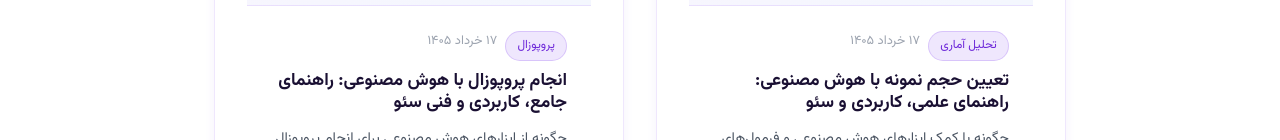
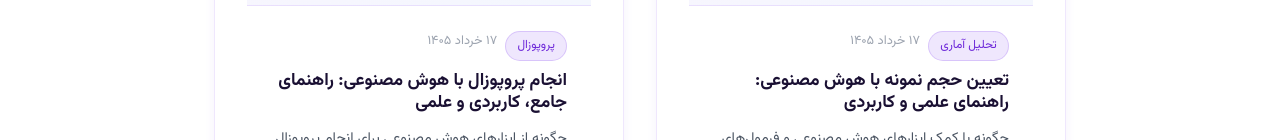
Before and after one commit to diginoron/thesis, a Next.js app: page /blog in a window 1280 px wide. Shown: the part 660-800 px from the top of the page. Built offline with nearby package versions, Linux system fonts and the light colour scheme.

Commit message:
feat(blog): add new SEO article about writing proposal problem statement with AI

```diff
--- a/app/blog/page.tsx
+++ b/app/blog/page.tsx
@@ -16,7 +16,7 @@ const posts = [
     emoji: "📊",
     date: "۱۷ خرداد ۱۴۰۵",
     category: "تحلیل آماری",
-    title: "تعیین حجم نمونه با هوش مصنوعی: راهنمای علمی، کاربردی و سئو",
+    title: "تعیین حجم نمونه با هوش مصنوعی: راهنمای علمی و کاربردی",
     desc: "چگونه با کمک ابزارهای هوش مصنوعی و فرمول‌های آماری حجم نمونه بهینه برای پایان‌نامه خود را محاسبه کنیم؟ مقایسه کوکران، مورگان و جی‌پاور.",
   },
   {
@@ -24,7 +24,7 @@ const posts = [
     emoji: "📐",
     date: "۱۷ خرداد ۱۴۰۵",
     category: "پروپوزال",
-    title: "انجام پروپوزال با هوش مصنوعی: راهنمای جامع، کاربردی و فنی سئو",
+    title: "انجام پروپوزال با هوش مصنوعی: راهنمای جامع، کاربردی و علمی",
     desc: "چگونه از ابزارهای هوش مصنوعی برای انجام پروپوزال علمی کارشناسی ارشد و دکتری بر اساس متدولوژی استاندارد و بدون رفرنس‌های جعلی استفاده کنیم؟",
   },
   {
```
Also changed, not shown: 1 other file (tests, documents, lock files or other folders).
